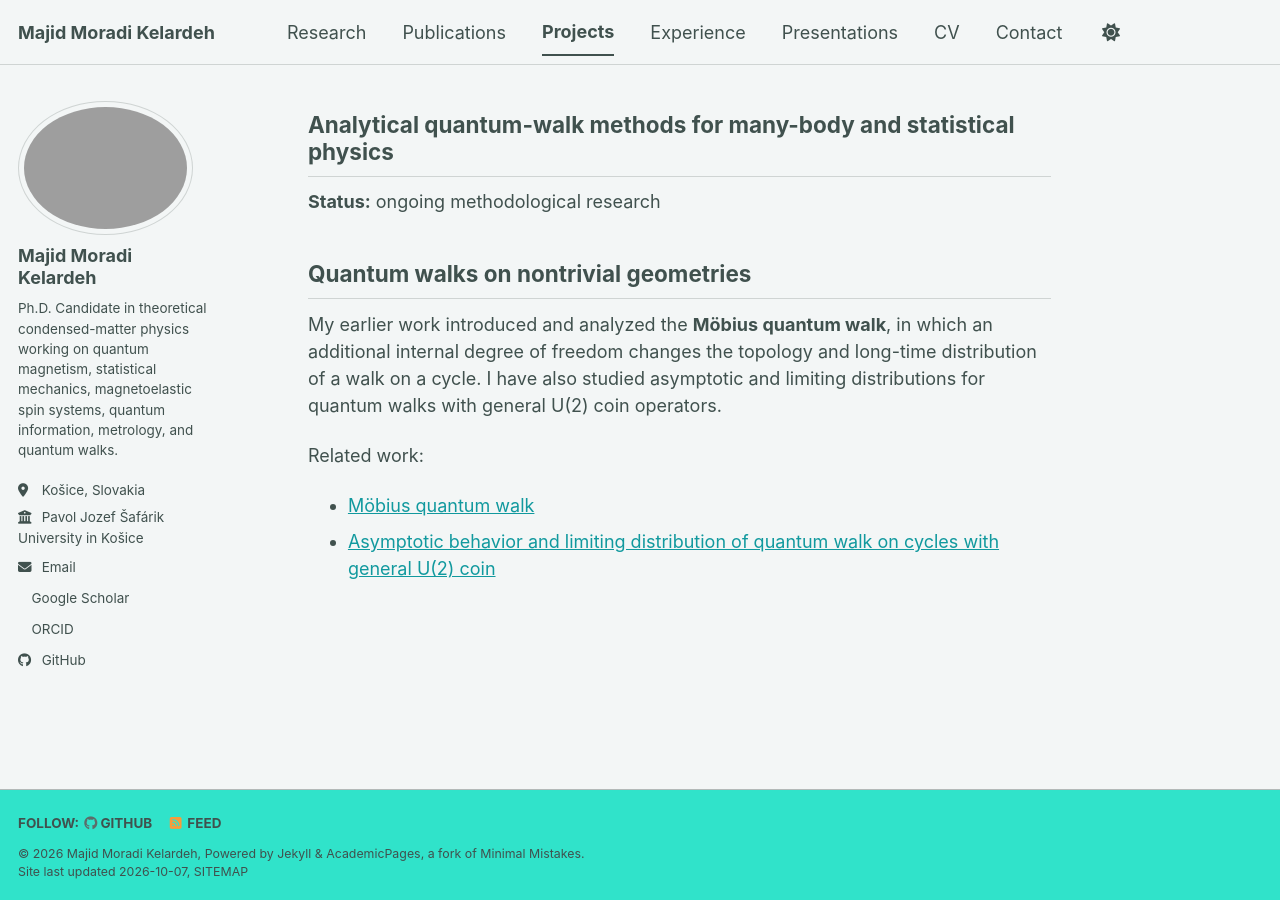
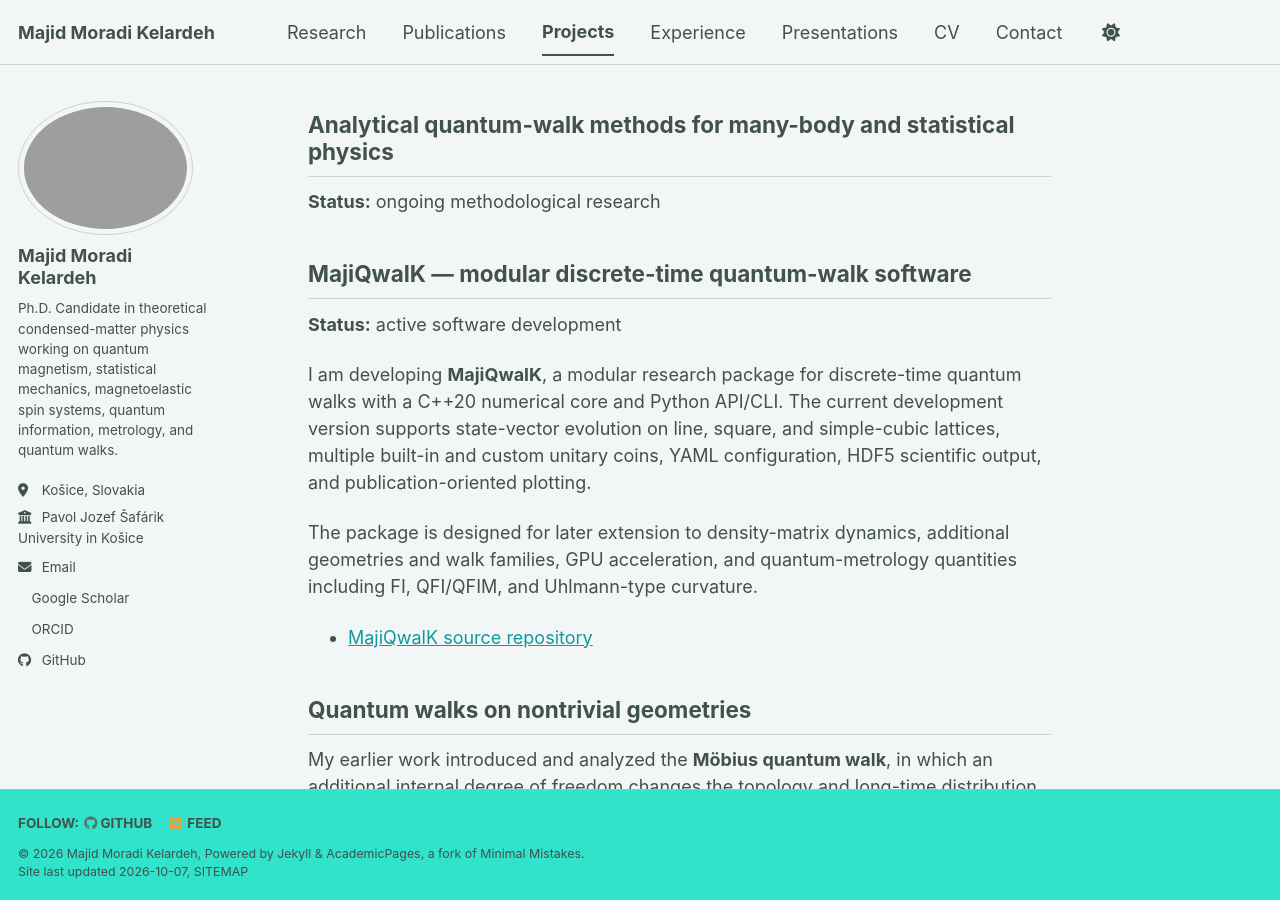
Before and after one commit to MKMajiid/mkmajiid.github.io, a Jekyll site: the page built from _pages/projects.md, in a window 1280 px wide and 900 px high, scrolled down 904 px. Built offline with Jekyll 4.4.1, drawn with Linux system fonts in a browser that asks for light colours; a style sheet for code colours, icons or effects is not loaded.

Commit message:
Add MajiQwalK software project

```diff
--- a/_pages/projects.md
+++ b/_pages/projects.md
@@ -37,6 +37,16 @@ I am developing quantum-walk-based analytical constructions for lattice statisti
 Current targets include Heisenberg/XXZ systems and extensions toward Kitaev, J-K-Γ, XYZ, higher-spin models, information-geometric observables, and material-oriented case studies.
 -->
 
+## MajiQwalK — modular discrete-time quantum-walk software
+
+**Status:** active software development
+
+I am developing **MajiQwalK**, a modular research package for discrete-time quantum walks with a C++20 numerical core and Python API/CLI. The current development version supports state-vector evolution on line, square, and simple-cubic lattices, multiple built-in and custom unitary coins, YAML configuration, HDF5 scientific output, and publication-oriented plotting.
+
+The package is designed for later extension to density-matrix dynamics, additional geometries and walk families, GPU acceleration, and quantum-metrology quantities including FI, QFI/QFIM, and Uhlmann-type curvature.
+
+- [MajiQwalK source repository](https://github.com/MKMajiid/MajiQwalK)
+
 ## Quantum walks on nontrivial geometries
 
 My earlier work introduced and analyzed the **Möbius quantum walk**, in which an additional internal degree of freedom changes the topology and long-time distribution of a walk on a cycle. I have also studied asymptotic and limiting distributions for quantum walks with general U(2) coin operators.
```
